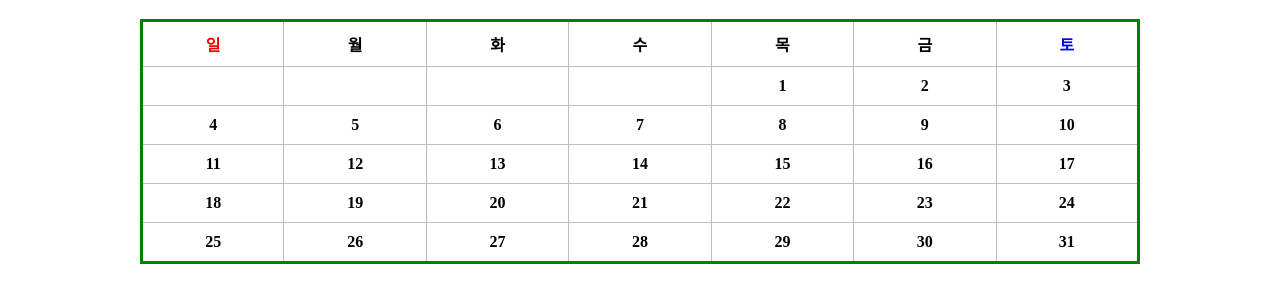
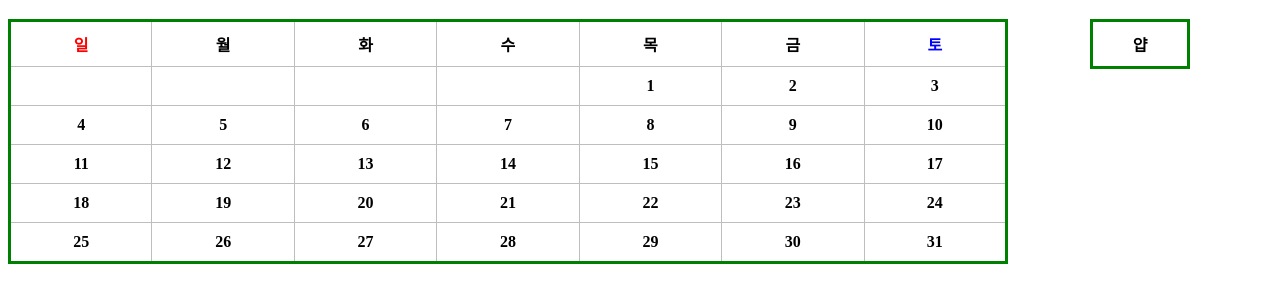
Before and after one commit to crane93/Aug_Calendar, a plain HTML site: page use_JS/index.html in a window 1280 px wide. Shown: the part 170-472 px from the top of the page. Drawn offline with Linux system fonts and the light colour scheme.

Commit message:
스텝2 마무리

```diff
--- a/use_JS/index.html
+++ b/use_JS/index.html
@@ -10,7 +10,8 @@
 
 <body>
   <h1>8월달력</h1>
-  <table>
+  <div>
+    <table class="canlender">
       <tr>
         <th id='Sun'>일</th>
         <th>월</th>
@@ -66,5 +67,11 @@
         <th>31</th>
       </tr>
     </table>
+  </div>
+  <div>
+    <table class="rankingCell">
+      <th>얍</th>
+    </table>
+  </div>
 </body>
 </html>
--- a/use_JS/scripts.js
+++ b/use_JS/scripts.js
@@ -50,11 +50,14 @@ function weekend(){
     var Suns = containers[i].querySelector("th:nth-child(1)");
     var Sats = containers[i].querySelector("th:nth-child(7)");
 
+    console.log(Suns);
     Suns.addEventListener('click', function(event){
       var x = event.target.textContent;
       alert('신나는 주말 '+x+'일입니다.');
       var s = event.target
       console.log(s);
+      console.log(Suns);
+
     });
 
     Sats.addEventListener('click', function(event){
--- a/use_JS/style.css
+++ b/use_JS/style.css
@@ -19,8 +19,9 @@ h1{
   ;
 }
 
-table {
+.canlender {
     table-layout: fixed;
+    float: left;
     width: 1000px;
     border-collapse: collapse;
     border: 3px solid green;
@@ -43,3 +44,11 @@ table {
 .setRed{
   background-color: red;
 }
+
+.rankingCell{
+  /*table-layout: fixed;*/
+  width: 100px;
+  border-collapse: collapse;
+  border: 3px solid green;
+  margin: auto;
+}
```
Lines whose indentation alone changed are shown as unchanged.
